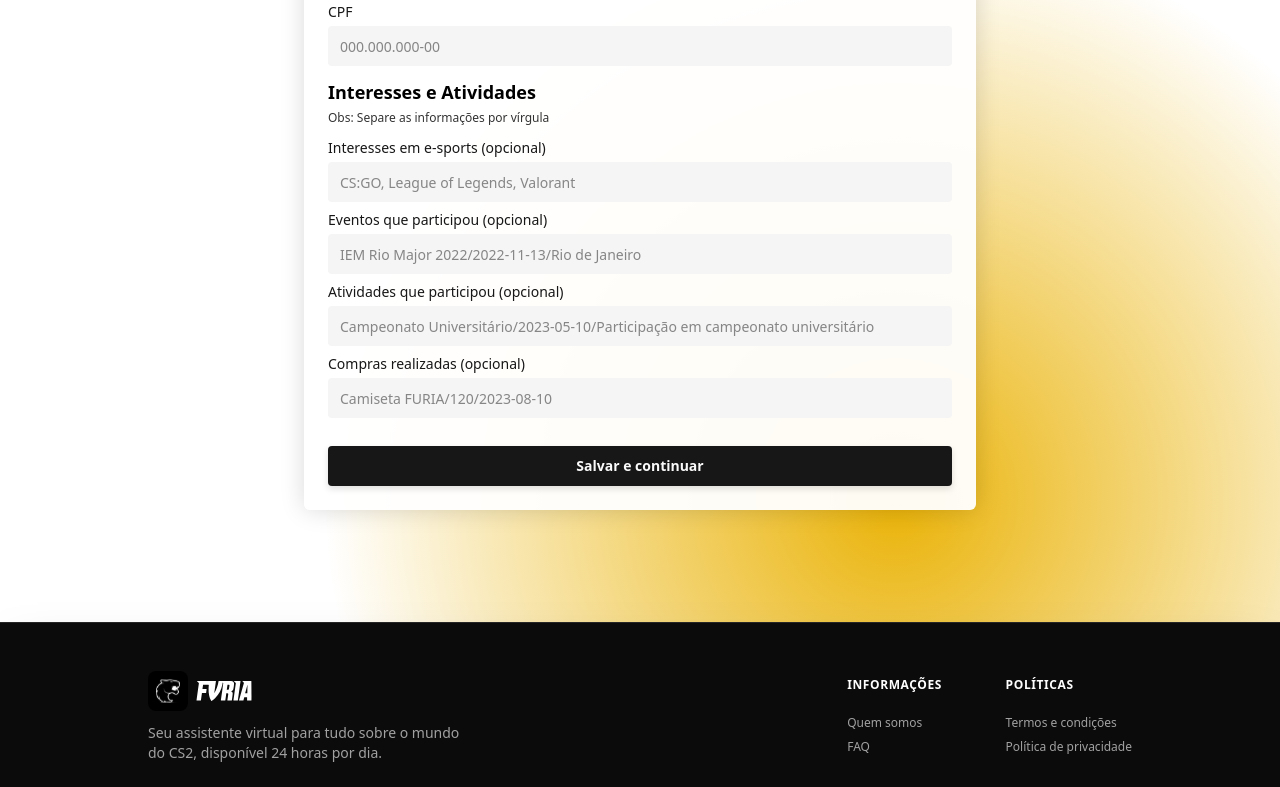
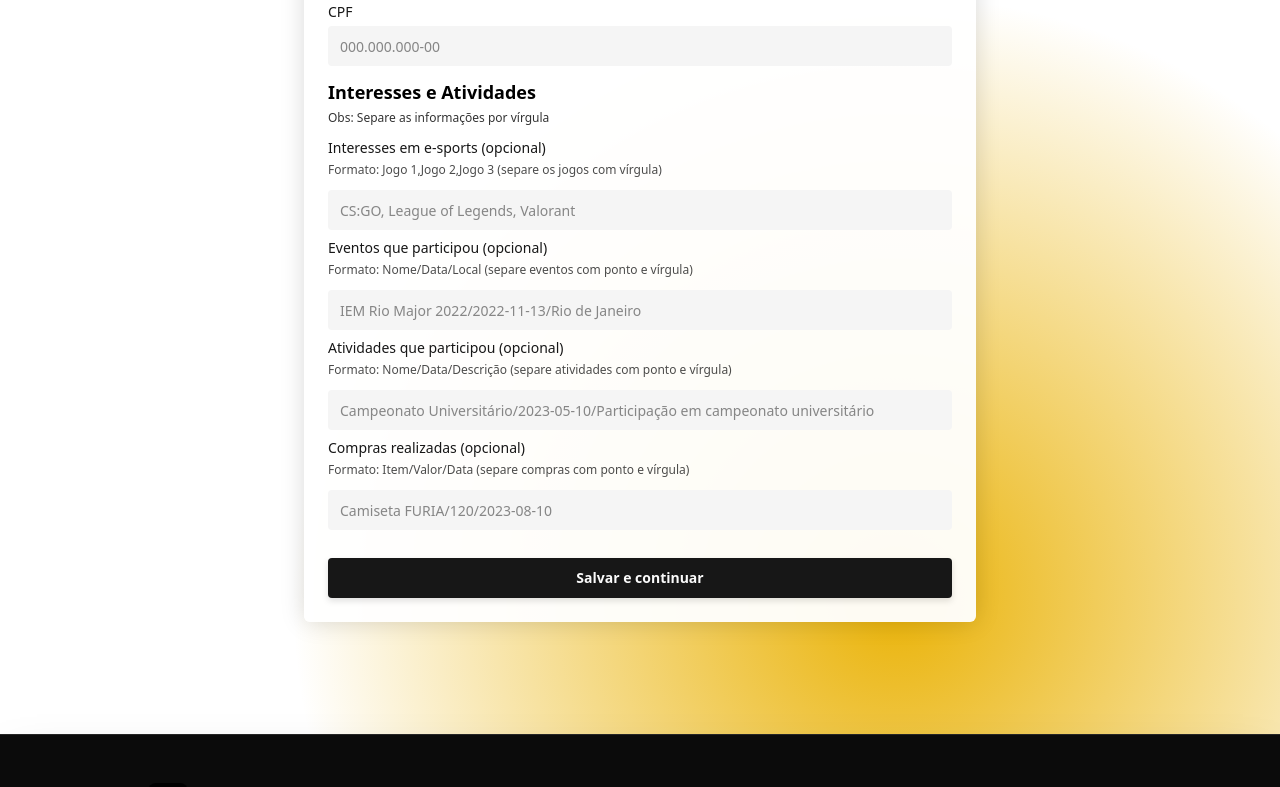
Before and after one commit to mendeslian/furia-fan-web-app, a React (Vite) app: page / in a window 1280 px wide. Shown: the part 2140-2927 px from the top of the page. Built offline with nearby package versions, Linux system fonts and the light colour scheme; no server answers.

Commit message:
feat: adding textHelper to input

```diff
--- a/src/components/Input/index.jsx
+++ b/src/components/Input/index.jsx
@@ -11,6 +11,7 @@
   pattern = null,
   className = "",
   mask = null,
+  helperText = "",
   ...rest
 }) {
   const [inputType, setInputType] = useState(type);
@@ -63,6 +64,11 @@
   return (
     <div className={`w-full flex flex-col gap-[4px] mb-2 ${className}`}>
       <p className="text-sm text-neutral-900 font-medium">{label}</p>
+      {helperText && (
+        <span className="font-medium text-xs opacity-70 mb-2">
+          {helperText}
+        </span>
+      )}
       <div className="w-full h-[40px] flex justify-center items-center gap-[8px] bg-neutral-100 rounded-sm px-[12px] relative">
         <input
           className="w-full h-full text-neutral-900 text-sm font-normal"
--- a/src/components/PersonalDataForm/index.jsx
+++ b/src/components/PersonalDataForm/index.jsx
@@ -92,7 +92,7 @@
         name="esportsInterests"
         label="Interesses em e-sports (opcional)"
         placeholder="CS:GO, League of Legends, Valorant"
-        helperText="Separe os jogos por vírgula"
+        helperText="Formato: Jogo 1,Jogo 2,Jogo 3 (separe os jogos com vírgula)"
       />
       <Input
         name="attendedEvents"
```
